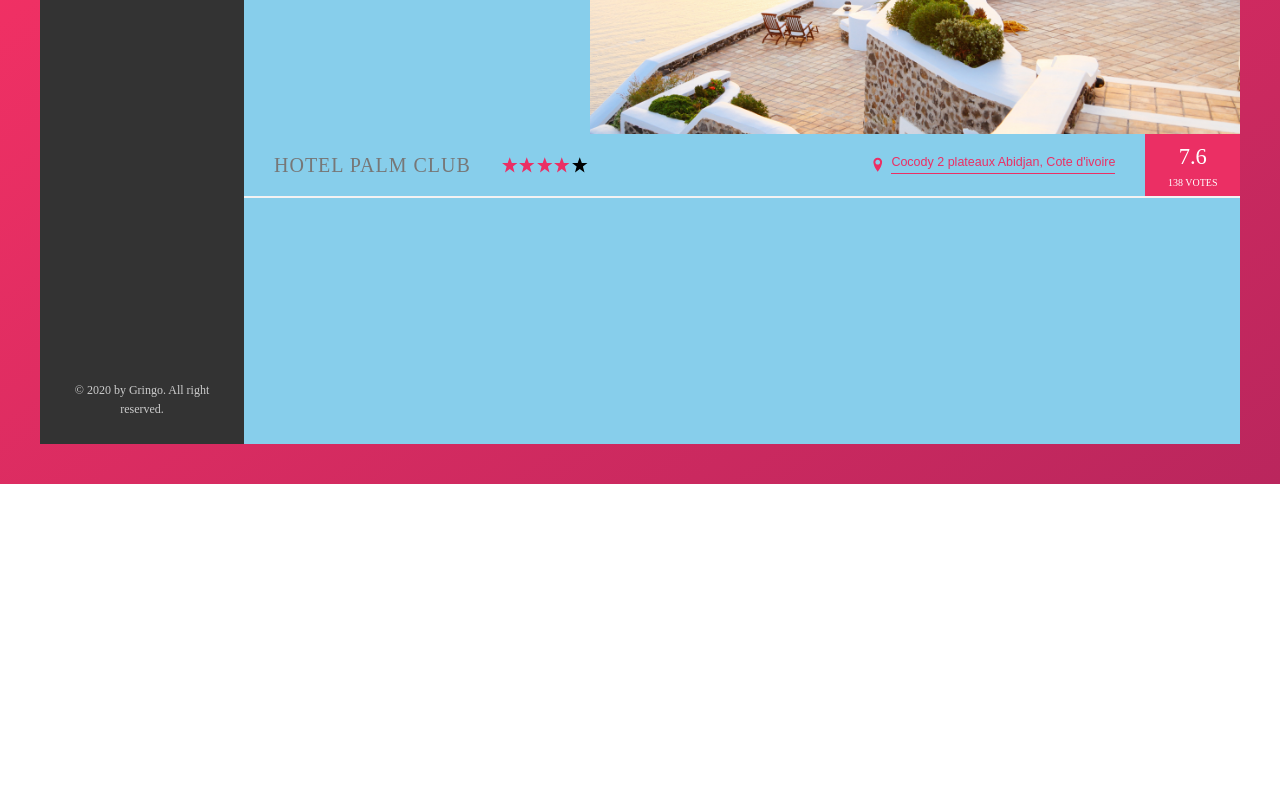
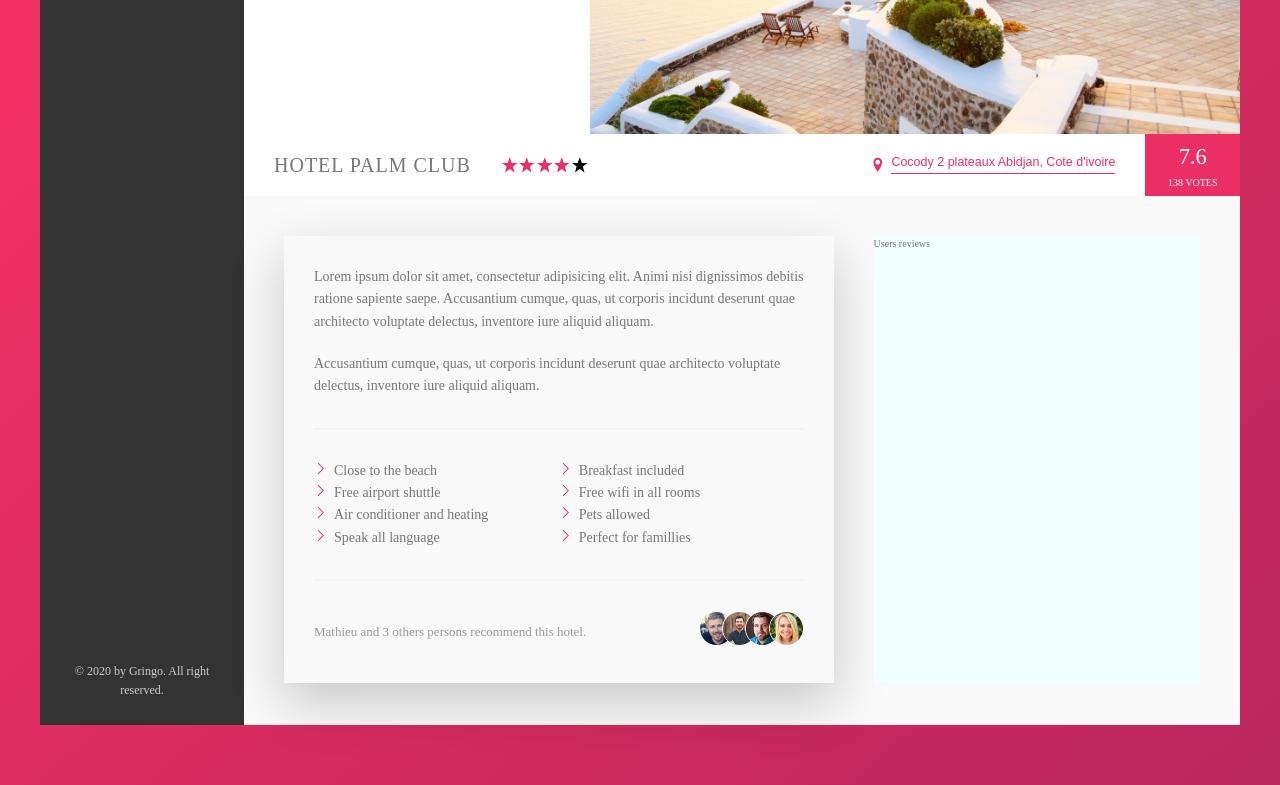
Before and after one commit to Vector22/Gringo, a website: page index.html in a window 1280 px wide. Shown: the part 376-1161 px from the top of the page. Before the commit the page ends 860 px from the top, so only its background shows below. Drawn offline with Linux system fonts and the light colour scheme.

Commit message:
Description section is done.

```diff
--- a/index.html
+++ b/index.html
@@ -141,6 +141,47 @@
                         </div>
                     </div>
                 </div>
+
+                <div class="detail">
+                    <div class="description">
+                        <p class="paragraph">
+                            Lorem ipsum dolor sit amet, consectetur adipisicing elit.
+                            Animi nisi dignissimos debitis ratione sapiente saepe.
+                            Accusantium cumque, quas, ut corporis incidunt deserunt
+                            quae architecto voluptate delectus, inventore iure aliquid aliquam.
+                        </p>
+                        <p class="paragraph">
+                            Accusantium cumque, quas, ut corporis incidunt deserunt quae architecto voluptate delectus,
+                            inventore iure aliquid aliquam.
+                        </p>
+                        <ul class="list">
+                            <li class="list__item">Close to the beach</li>
+                            <li class="list__item">Breakfast included</li>
+                            <li class="list__item">Free airport shuttle</li>
+                            <li class="list__item">Free wifi in all rooms</li>
+                            <li class="list__item">Air conditioner and heating</li>
+                            <li class="list__item">Pets allowed</li>
+                            <li class="list__item">Speak all language</li>
+                            <li class="list__item">Perfect for famillies</li>
+                        </ul>
+                        <div class="recommend">
+                            <p class="recommend__count">
+                                Mathieu and 3 others persons recommend this hotel.
+                            </p>
+
+                            <div class="recommend__friends">
+                                <img src="img/user-3.jpg" alt="user-3" class="recommend__photo">
+                                <img src="img/user-4.jpg" alt="user-4" class="recommend__photo">
+                                <img src="img/user-5.jpg" alt="user-5" class="recommend__photo">
+                                <img src="img/user-6.jpg" alt="user-6" class="recommend__photo">
+                            </div>
+                        </div>
+                    </div>
+
+                    <div class="user-reviews">
+                        Users reviews
+                    </div>
+                </div>
             </main>
         </div>
     </div>
--- a/sass/_base.scss
+++ b/sass/_base.scss
@@ -32,6 +32,8 @@ Grey dark 3: #999
     --color-grey-dark-3: #999;
 
     --shadow-dark: 0 2rem 4rem rgba(black, 0.3);
+
+    --border-line: 2px solid var(--color-grey-light-2);
 }
 
 * {
--- a/sass/_components.scss
+++ b/sass/_components.scss
@@ -124,6 +124,7 @@
     }
 
     &__user-photo {
+        width: 3.75rem;
         height: 3.75rem;
         border-radius: 50%;
         margin-right: 1.5rem;
@@ -226,7 +227,7 @@
     display: flex;
     justify-content: space-between;
     align-items: center;
-    border-bottom:  2px solid var(--color-grey-light-2);
+    border-bottom:  2px solid var(--border-line);
 
     &__heading {
         font-size: 2.25;
@@ -339,3 +340,88 @@
         box-shadow: none;
     }
 }
+
+
+///////////////////////////////
+// PARAGRAPH
+
+.paragraph:not(:last-of-type) {
+    margin-bottom: 2rem;
+}
+
+
+
+///////////////////////////////
+// LIST
+.list {
+    margin: 3rem 0;  // Top and bottom
+    padding: 3rem 0;
+    list-style: none;
+    border-top: var(--border-line);
+    border-bottom: var(--border-line);
+
+    // Put the elts side by side
+    display: flex;
+    flex-wrap: wrap;
+
+    // And then put two elts side by side
+    &__item {
+        flex: 0 0 50%;  // Don't grow/shrink and two elts per line
+    }
+
+    // Add a svg icon via css
+    &__item::before {
+        content: "";
+        display: inline-block;
+        width: 1.3rem;
+        height: 1.3rem;
+        margin-right: 0.7rem;
+
+        // Olders browsers
+        // background-image: url(../img/chevron-thin-right.svg);
+        // background-size: cover;
+
+        // News browsers - Mask
+        background-color: var(--color-primary);
+
+        mask-image: url(../img/chevron-thin-right.svg);
+        -webkit-mask-image: url(../img/chevron-thin-right.svg);
+        mask-size: cover;
+        -webkit-mask-size: cover;
+
+
+    }
+}
+
+
+
+///////////////////////////////
+// RECOMMEND
+
+.recommend {
+    font-size: 1.3rem;
+    color: var(--color-grey-dark-3);
+
+    display: flex;
+    align-items: center;
+
+    &__photo {
+        width: 3.5rem;
+        height: 3.5rem;
+        border-radius: 50%;
+
+        border: 1px solid white;
+
+        &:not(:last-child) {
+            margin-right: -1.5rem;
+        }
+    }
+
+    &__count {
+        margin-right: auto;
+    }
+
+    &__friends {
+
+    }
+}
--- a/sass/_layout.scss
+++ b/sass/_layout.scss
@@ -33,8 +33,28 @@
 }
 
 .hotel-view {
-    // background-color: #fff;
-    background-color: skyblue;  // for tests
-    height: 70rem;  // for test too
+    background-color: #fff;
     flex: 1; // Grow as much as it can
 }
+
+.detail {
+    display: flex;
+    padding: 4rem;
+    background-color: var(--color-grey-light-1);
+    border-bottom: var(--border-line);
+}
+
+.description {
+    // Don't grow, don't shrink too and 60% of the parent width
+    flex: 0 0 60%;
+    padding: 3rem;
+    margin-right: 4rem;
+    font-size: 1.4rem;
+    box-shadow: 0 2rem 5rem rgba(black, 0.2);
+}
+
+.user-reviews {
+    // Occupy the remaining space
+    flex: 1;
+    background-color: azure;
+}
```
Also changed, not shown: css/style.css.
